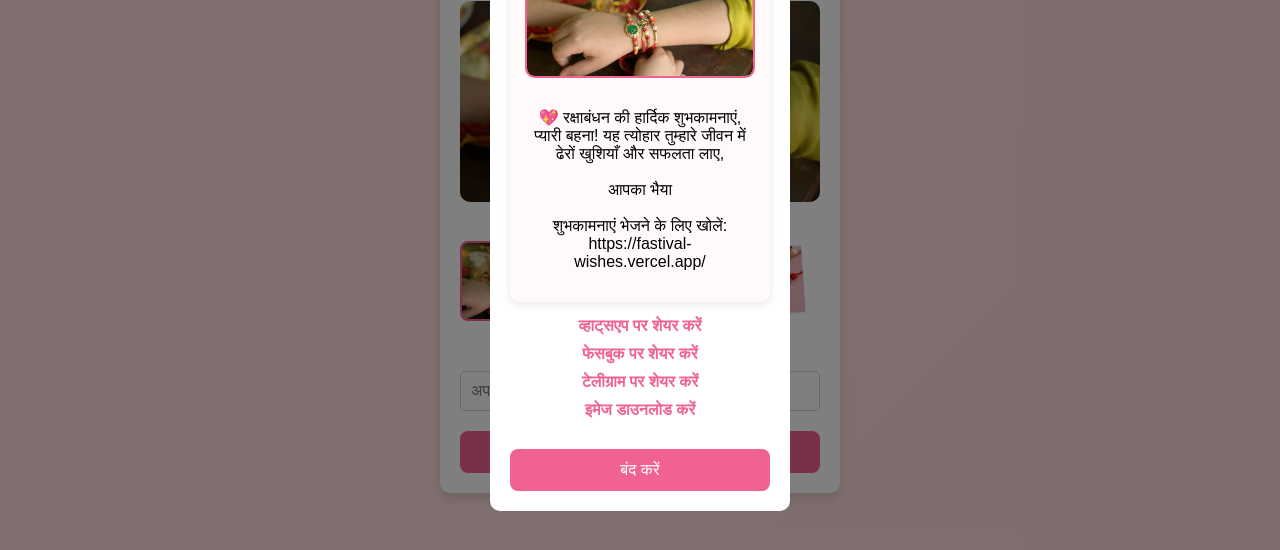
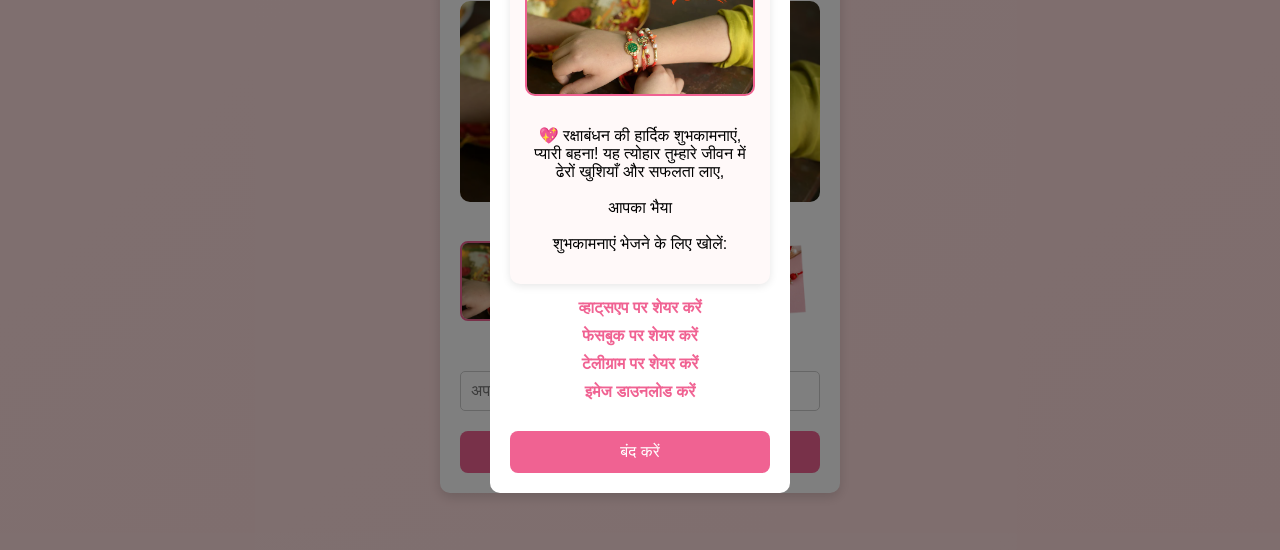
Before and after one commit to gidevk/fastival_wishes, a plain HTML site: page index.html in a window 1280 px wide. Both pictures are taken after a click on the button "whatsApp शेयर करें". Shown: the part 196-746 px from the top of the page. Drawn offline with Linux system fonts and the light colour scheme.

Commit message:
Update index.html

```diff
--- a/index.html
+++ b/index.html
@@ -181,25 +181,25 @@
       const name = document.getElementById("senderName").value.trim() || "भैया";
 
       const wishes = [
-        `💖 रक्षाबंधन की हार्दिक शुभकामनाएं, प्यारी बहना! यह त्योहार तुम्हारे जीवन में ढेरों खुशियाँ और सफलता लाए,\n\nआपका ${name}\n\nशुभकामनाएं भेजने के लिए खोलें: ${websiteUrl}`,
+        `💖 रक्षाबंधन की हार्दिक शुभकामनाएं, प्यारी बहना! यह त्योहार तुम्हारे जीवन में ढेरों खुशियाँ और सफलता लाए,\n\nआपका ${name}\n\nशुभकामनाएं भेजने के लिए खोलें: `,
 
-        `🌸 प्यारी बहना, रक्षाबंधन की शुभकामनाएं! भगवान तुम्हारे हर सपने को पूरा करे,\n\nआपका ${name}\n\nशुभकामनाएं भेजने के लिए खोलें: ${websiteUrl}`,
+        `🌸 प्यारी बहना, रक्षाबंधन की शुभकामनाएं! भगवान तुम्हारे हर सपने को पूरा करे,\n\nआपका ${name}\n\nशुभकामनाएं भेजने के लिए खोलें: `,
 
-        `💝 हैप्पी रक्षाबंधन! बहना, तुम मेरी दुनिया हो और इस रिश्ते की मिठास हमेशा बनी रहे,\n\nआपका ${name}\n\nशुभकामनाएं भेजने के लिए खोलें: ${websiteUrl}`,
+        `💝 हैप्पी रक्षाबंधन! बहना, तुम मेरी दुनिया हो और इस रिश्ते की मिठास हमेशा बनी रहे,\n\nआपका ${name}\n\nशुभकामनाएं भेजने के लिए खोलें: `,
 
-        `✨ रक्षाबंधन मुबारक हो! तुम्हारी हंसी मेरे दिल की धड़कन है,\n\nआपका ${name}\n\nशुभकामनाएं भेजने के लिए खोलें: ${websiteUrl}`,
+        `✨ रक्षाबंधन मुबारक हो! तुम्हारी हंसी मेरे दिल की धड़कन है,\n\nआपका ${name}\n\nशुभकामनाएं भेजने के लिए खोलें: `,
 
-        `🎀 प्यारी बहना, राखी के इस पावन अवसर पर मैं तुम्हारे लिए ढेरों दुआएँ करता हूँ,\n\nआपका ${name}\n\nशुभकामनाएं भेजने के लिए खोलें: ${websiteUrl}`,
+        `🎀 प्यारी बहना, राखी के इस पावन अवसर पर मैं तुम्हारे लिए ढेरों दुआएँ करता हूँ,\n\nआपका ${name}\n\nशुभकामनाएं भेजने के लिए खोलें: `,
 
-        `💖 रक्षाबंधन की बधाई! तुम मेरे बचपन की सबसे प्यारी याद हो,\n\nआपका ${name}\n\nशुभकामनाएं भेजने के लिए खोलें: ${websiteUrl}`,
+        `💖 रक्षाबंधन की बधाई! तुम मेरे बचपन की सबसे प्यारी याद हो,\n\nआपका ${name}\n\nशुभकामनाएं भेजने के लिए खोलें: `,
 
-        `🌺 Happy Raksha Bandhan, Dear Sister! तुम्हारे बिना मेरी जिंदगी अधूरी है,\n\nआपका ${name}\n\nशुभकामनाएं भेजने के लिए खोलें: ${websiteUrl}`,
+        `🌺 Happy Raksha Bandhan, Dear Sister! तुम्हारे बिना मेरी जिंदगी अधूरी है,\n\nआपका ${name}\n\nशुभकामनाएं भेजने के लिए खोलें: `,
 
-        `🎉 रक्षाबंधन की हार्दिक शुभकामनाएं! तुम मेरी सबसे अच्छी दोस्त और साथी हो,\n\nआपका ${name}\n\nशुभकामनाएं भेजने के लिए खोलें: ${websiteUrl}`,
+        `🎉 रक्षाबंधन की हार्दिक शुभकामनाएं! तुम मेरी सबसे अच्छी दोस्त और साथी हो,\n\nआपका ${name}\n\nशुभकामनाएं भेजने के लिए खोलें: `,
 
-        `🌟 राखी के इस पर्व पर मैं वादा करता हूँ कि हमेशा तुम्हारे साथ रहूँगा,\n\nआपका ${name}\n\nशुभकामनाएं भेजने के लिए खोलें: ${websiteUrl}`,
+        `🌟 राखी के इस पर्व पर मैं वादा करता हूँ कि हमेशा तुम्हारे साथ रहूँगा,\n\nआपका ${name}\n\nशुभकामनाएं भेजने के लिए खोलें: `,
 
-        `💐 रक्षाबंधन की ढेरों बधाइयाँ! बहना, तुम्हारी मुस्कान मेरी सबसे बड़ी दौलत है।\n\nआपका ${name}\n\nशुभकामनाएं भेजने के लिए खोलें: ${websiteUrl}`
+        `💐 रक्षाबंधन की ढेरों बधाइयाँ! बहना, तुम्हारी मुस्कान मेरी सबसे बड़ी दौलत है।\n\nआपका ${name}\n\nशुभकामनाएं भेजने के लिए खोलें: `
       ];
 
       const randomIndex = Math.floor(Math.random() * wishes.length);
```
